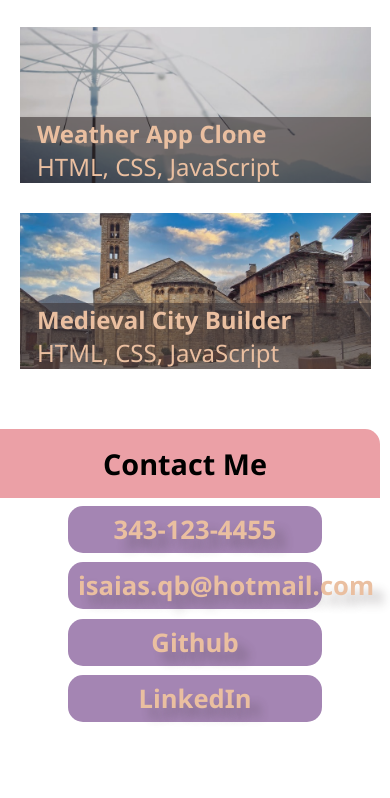
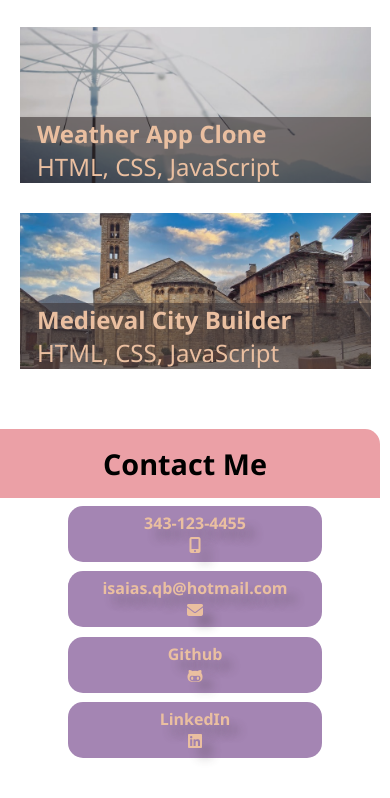
Before and after one commit to isaiasqb/web-portfolio, a plain HTML site: page index.html in a window 390 px wide. Shown: the part 1958-2756 px from the top of the page. Before the commit the page ends 2720 px from the top, so only its background shows below. Drawn offline with Linux system fonts and the light colour scheme.

Commit message:
added icons to the contact section

```diff
--- a/assets/style.css
+++ b/assets/style.css
@@ -200,6 +200,7 @@ footer h3{
     flex-wrap: wrap;
     font-size: 1.6rem;
     align-items: center;
+    text-align: center;
     text-shadow: rgba(63, 54, 55, .3) 10px 10px 10px;
 }
 
@@ -292,7 +293,7 @@ footer h3{
         align-items: center;
     }
 
-    .contact-info li{
+    .contact-info ul li{
         font-size: 1rem;
         background-color: var(--alternative);
         color: var(--clear);
@@ -300,7 +301,7 @@ footer h3{
         width: 65%;
         margin-bottom: 2.5%;
         border-radius: 15px;
-
+        text-align: center;
     }
 
 }
--- a/index.html
+++ b/index.html
@@ -4,6 +4,7 @@
     <link href="./assets/style.css" rel="stylesheet" />
     <meta charset="UTF-8">
     <meta name="viewport" content="width=device-width, initial-scale=1.0">
+    <script src="https://kit.fontawesome.com/eea4762ee5.js" crossorigin="anonymous"></script>
     <title>Web Portfolio</title>
 </head>
 
@@ -71,10 +72,23 @@
         <h3>Contact Me</h3>
         <div class="contact-info">
             <ul>
-                <li><a>343-123-4455</a></li>
-                <li><a>isaias.qb@hotmail.com</a></li>
-                <li><a>Github</a></li>
-                <li><a>LinkedIn</a></li>
+                <li>
+                    <a>343-123-4455</a>
+                    <br/>
+                    <i class="fa-solid fa-mobile-screen-button"></i>
+                </li>
+                <li>
+                    <a>isaias.qb@hotmail.com</a><br/>
+                    <i class="fa-solid fa-envelope"></i>
+                </li>
+                <li>
+                    <a>Github</a><br/>
+                    <i class="fa-brands fa-github-alt"></i>
+                </li>
+                <li>
+                    <a>LinkedIn</a><br/>
+                    <i class="fa-brands fa-linkedin"></i>
+                </li>
             </ul>
         </div>
     </footer>
```
